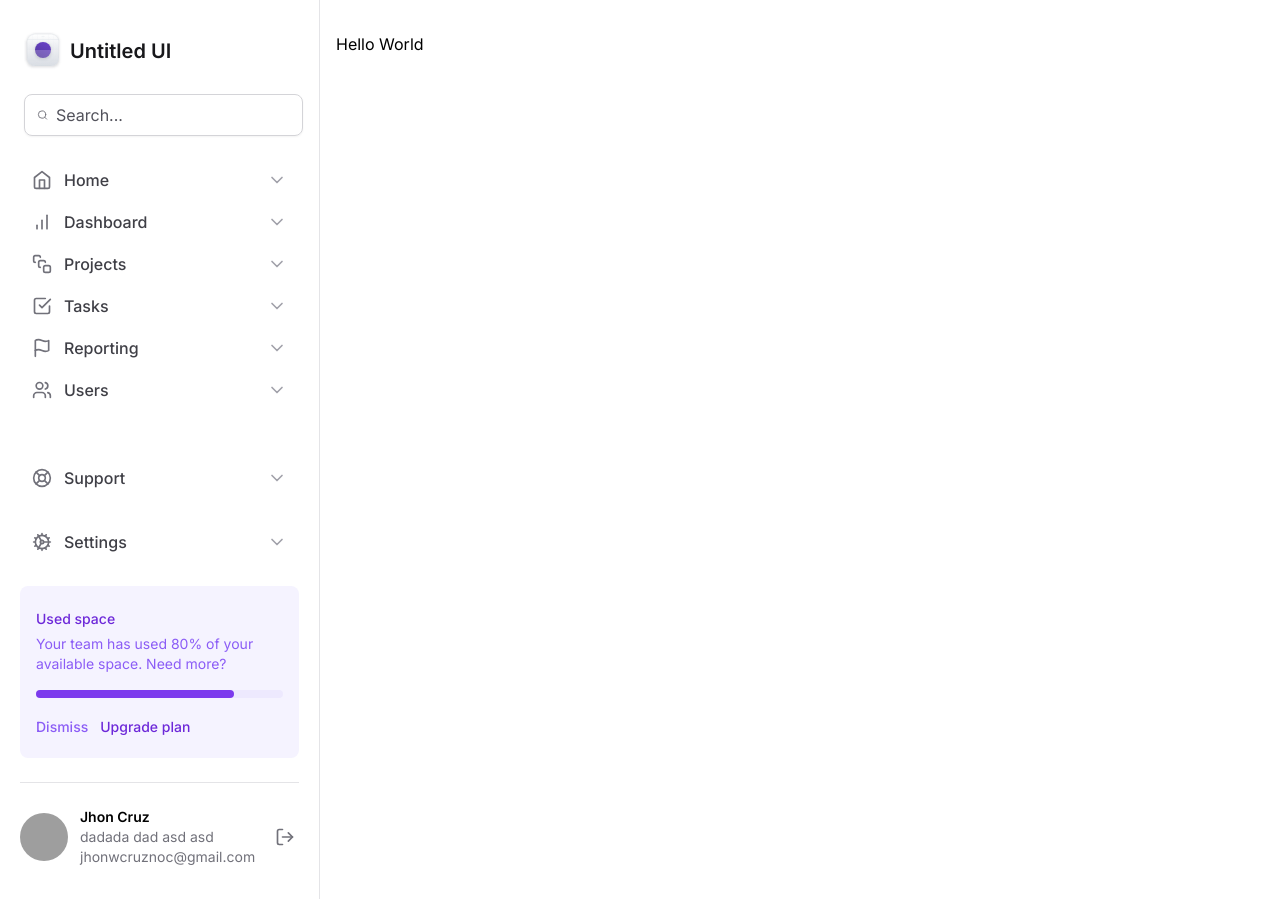
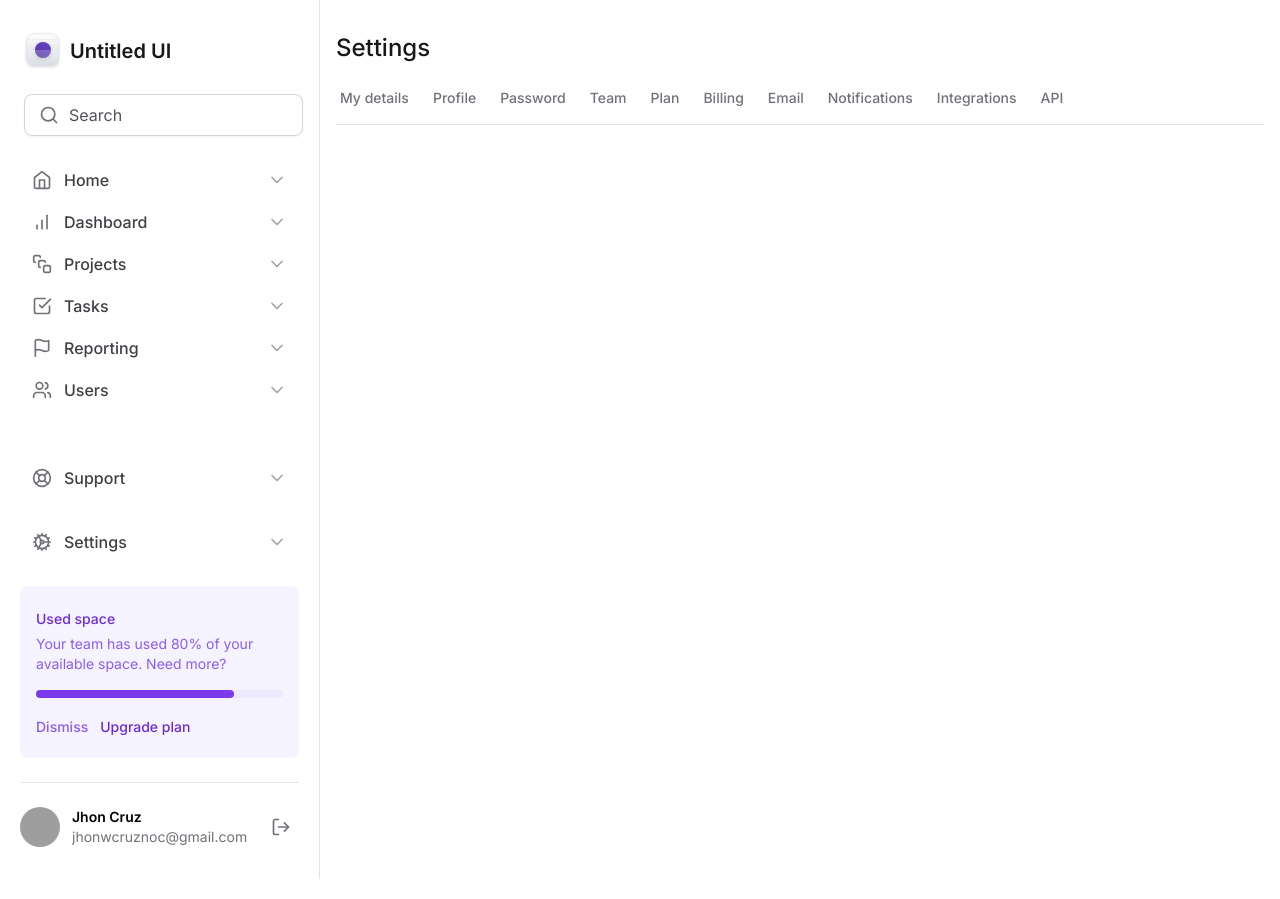
Before and after one commit to jaomuro/training-tailwindcss, a Next.js app: page / in a window 1280 px wide. Built offline with nearby package versions, Linux system fonts and the light colour scheme; grey boxes are pictures that could not be loaded.

Commit message:
Adiciona tab nav

```diff
--- a/package.json
+++ b/package.json
@@ -9,6 +9,7 @@
     "lint": "next lint"
   },
   "dependencies": {
+    "@radix-ui/react-tabs": "^1.0.4",
     "lucide-react": "^0.338.0",
     "next": "14.1.0",
     "prettier-plugin-tailwindcss": "^0.5.11",
--- a/src/app/layout.tsx
+++ b/src/app/layout.tsx
@@ -16,7 +16,7 @@ export default function RootLayout({
   children: React.ReactNode;
 }>) {
   return (
-    <html lang="en">
+    <html lang="en" className="antialiased">
       <body className={inter.className}>
       <div  className="min-h-screen grid grid-cols-app">
         <Sidebar></Sidebar>
--- a/src/app/page.tsx
+++ b/src/app/page.tsx
@@ -1,7 +1,12 @@
+import { SettingsTabs } from '@/components/SetteingsTabs.tsx';
+
 export default function Home() {
   return (
     <div>
-      <h1>Hello World</h1>
+      <>
+      <h1 className="font-medium text-zinc-900 text-2xl">Settings</h1>
+      <SettingsTabs />
+      </>
     </div>
   )
 }
--- /dev/null
+++ b/src/components/SetteingsTabs.tsx/TabItem.tsx
@@ -0,0 +1,22 @@
+'use client'
+
+import * as Tabs from '@radix-ui/react-tabs';
+
+interface TabItemProps {
+    value: string
+    title: string
+    isSelected?: boolean
+}
+
+
+export function TabItem({value, title, isSelected=false}: TabItemProps) {
+    return(
+        <Tabs.Trigger className='relative px-1 pb-4 text-sm font-medium text-zinc-500 hover:text-violet-700 data-[state=active]:text-violet-700' value={value}>
+        <span>{title}</span>
+
+        {isSelected && (
+            <div className='absolute left-0 right-0 h-0.5 bg-violet-700 -bottom-px'/>
+        )}
+        </Tabs.Trigger>
+    )
+}
--- /dev/null
+++ b/src/components/SetteingsTabs.tsx/index.tsx
@@ -0,0 +1,26 @@
+'use client'
+
+import * as Tabs from '@radix-ui/react-tabs';
+import { TabItem } from './TabItem';
+import { useState } from 'react';
+
+export function SettingsTabs() {
+    const [currentTab, SetCurrentTab] = useState('my-value')
+
+    return(
+        <Tabs.Root value={currentTab} onValueChange={SetCurrentTab}>
+        <Tabs.List className='mt-6 flex w-full items-center gap-4 border-b border-zinc-200 '>
+            <TabItem value='my-value1' title='My details' isSelected={currentTab === 'my-value1'} />
+            <TabItem value='my-value2' title='Profile' isSelected={currentTab === 'my-value2'} />
+            <TabItem value='my-value3' title='Password' isSelected={currentTab === 'my-value3'} />
+            <TabItem value='my-value4' title='Team' isSelected={currentTab === 'my-value4'} />
+            <TabItem value='my-value5' title='Plan' isSelected={currentTab === 'my-value5'} />
+            <TabItem value='my-value6' title='Billing' isSelected={currentTab === 'my-value6'} />
+            <TabItem value='my-value7' title='Email' isSelected={currentTab === 'my-value7'} />
+            <TabItem value='my-value8' title='Notifications' isSelected={currentTab === 'my-value8'} />
+            <TabItem value='my-value9' title='Integrations' isSelected={currentTab === 'my-value9'} />
+            <TabItem value='my-value10' title='API' isSelected={currentTab === 'my-value10'} />
+        </Tabs.List>
+      </Tabs.Root>
+    )
+}
--- /dev/null
+++ b/src/components/Sidebar/Input.tsx
@@ -0,0 +1,27 @@
+import { ComponentProps } from "react";
+
+
+type InputRootProps = ComponentProps<'div'>
+type InputPrefixProps = ComponentProps<'div'>
+type InputControlProps = ComponentProps<'input'>
+
+
+export function Prefix(props: InputPrefixProps) {
+    return (
+        <div {...props} />
+    )
+}
+
+export function Control(props: InputControlProps) {
+    return (
+        <input className="flex-1 outline-none border-none bg-transparent p-0 text-zinc-900 placeholder-zinc-600" {...props} />
+    )
+}
+
+
+export function Root(props: InputRootProps) {
+    return(
+        <div className="flex mx-1 w-full items-center gap-2 rounded-lg border border-zinc-300 px-3 py-2 shadow-sm" {...props}>
+        </div>
+    )
+}
--- a/src/components/Sidebar/Profile.tsx
+++ b/src/components/Sidebar/Profile.tsx
@@ -5,10 +5,10 @@ export function Profile(){
         <div className="flex items-center gap-3">
             <img src="https://github.com/jaomuro.png"
             alt=""
-            className="rounded-full size-12" />
-            <div className="flex flex-col flex-1">
+            className="rounded-full size-10" />
+            <div className="flex flex-col flex-1 truncate">
                 <span className="text-sm font-semibold">Jhon Cruz</span>
-                <span className="text-sm text-zinc-500">dadada dad asd asd jhonwcruznoc@gmail.com</span>
+                <span className=" truncate text-sm text-zinc-500">jhonwcruznoc@gmail.com</span>
             </div>
             <button type='button' className="ml-auto p-2 hover:bg-zinc-50 rounded-md">
                 <LogOut className="size-5 text-zinc-500 "/>
--- a/src/components/Sidebar/Sidebar.tsx
+++ b/src/components/Sidebar/Sidebar.tsx
@@ -4,16 +4,20 @@ import { NavItem } from "./MainNavegation/NavItem";
 import { Profile } from "./Profile";
 import { Logo } from "./logo";
 import { Cog, LifeBuoy, Search } from "lucide-react";
+import * as Input from './Input'
 
 export function Sidebar() {
     return (
         <aside className="border-r border-zinc-200 px-5 py-8 flex flex-col gap-6">
             <Logo />
+                {/* <Search className="h-5 text-zinc-500"></Search> */}
 
-            <div className="flex mx-1 w-full items-center gap-2 rounded-lg border border-zinc-300 px-3 py-2 shadow-sm">
-                <Search className="h-5 text-zinc-500"></Search>
-                <input className="flex-1 outline-none border-none bg-transparent p-0 text-zinc-900 placeholder-zinc-600" placeholder="Search..." type="text" />
-            </div>
+            <Input.Root>
+                <Input.Prefix>
+                        <Search className="h-5 text-zinc-500" />
+                    </Input.Prefix>
+                <Input.Control placeholder="Search"/>
+            </Input.Root>
             <MainNav />
 
             <div className="mt-auto flex flex-col gap-6">
```
Also changed, not shown: 1 other file (tests, documents, lock files or other folders).
